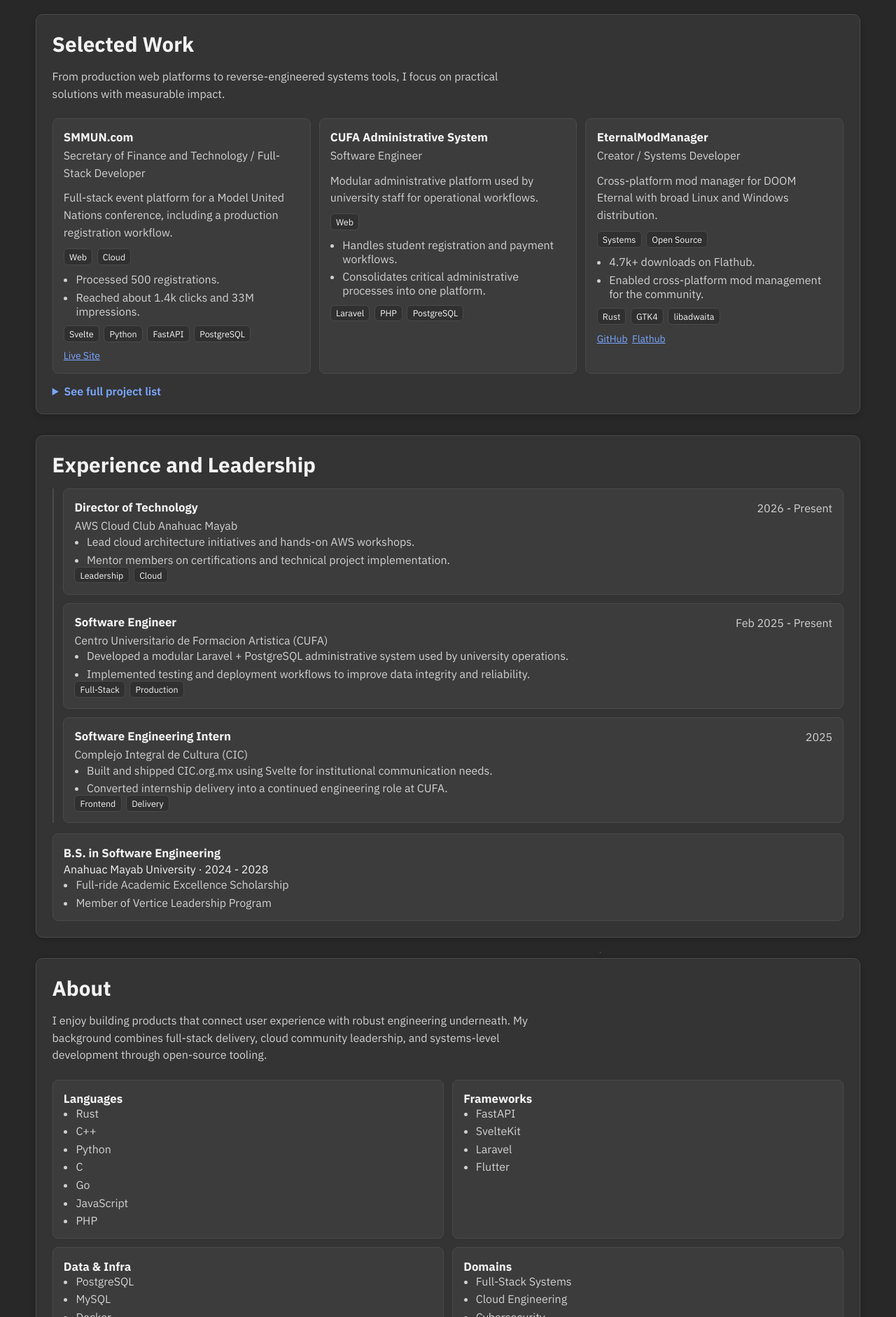
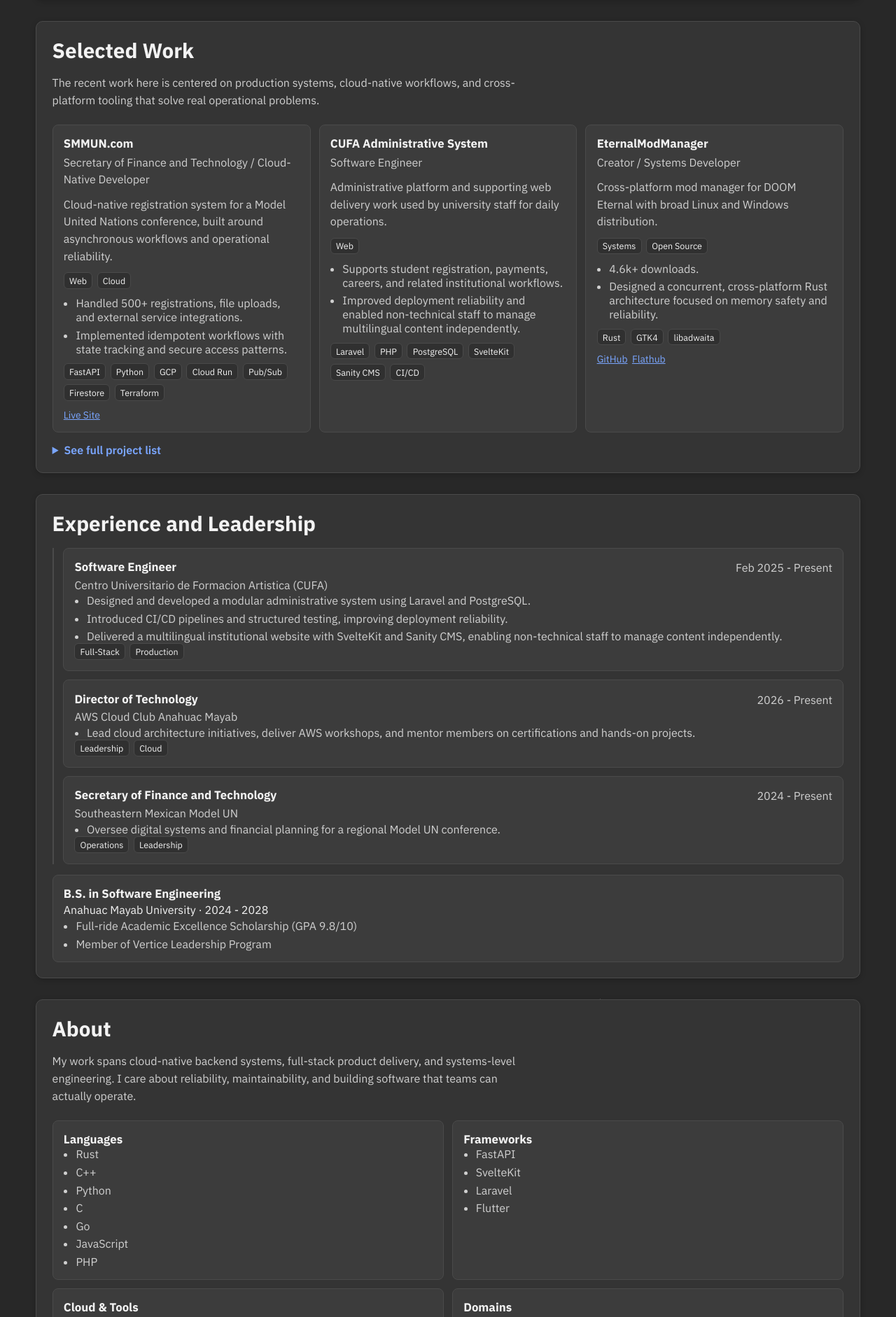
Before and after one commit to brunoanc/brunoanc.github.io, a Svelte app: page / in a window 1280 px wide. Shown: the part 738-2620 px from the top of the page at 70% size. Built offline with nearby package versions, Linux system fonts and the light colour scheme.

Commit message:
Update with new CV

```diff
--- a/src/App.svelte
+++ b/src/App.svelte
@@ -31,8 +31,8 @@
             <div class="home-copy">
                 <h1>{profile.headline}</h1>
                 <p class="lead">
-                    Software engineering student focused on full-stack, cloud, and systems work,
-                    with production delivery in education and event platforms.
+                    Software engineering student with hands-on experience in cloud-native systems,
+                    full-stack development, and cybersecurity.
                 </p>
                 <div class="hero-actions">
                     <a class="btn primary" href="#projects">View Projects</a>
@@ -89,8 +89,8 @@
 
     <Section id="projects" title="Selected Work">
         <p class="section-lead">
-            From production web platforms to reverse-engineered systems tools, I focus on practical
-            solutions with measurable impact.
+            The recent work here is centered on production systems, cloud-native workflows, and
+            cross-platform tooling that solve real operational problems.
         </p>
 
         <div class="project-grid">
@@ -129,9 +129,9 @@
 
     <Section id="about" title="About">
         <p class="section-lead">
-            I enjoy building products that connect user experience with robust engineering
-            underneath. My background combines full-stack delivery, cloud community leadership, and
-            systems-level development through open-source tooling.
+            My work spans cloud-native backend systems, full-stack product delivery, and
+            systems-level engineering. I care about reliability, maintainability, and building
+            software that teams can actually operate.
         </p>
 
         <div class="skills-grid">
@@ -150,8 +150,8 @@
 
     <Section id="cv" title="My CV">
         <p class="section-lead">
-            Software engineering student with hands-on experience in full-stack systems,
-            cybersecurity, and systems-level programming.
+            Software engineering student with hands-on experience in cloud-native systems,
+            full-stack development, and cybersecurity.
         </p>
         <div class="cv-actions">
             <a class="btn primary" href="/Bruno-Ancona-CV-English.pdf" download
@@ -165,9 +165,9 @@
             <article>
                 <h3>Current Focus</h3>
                 <ul>
-                    <li>Cloud, backend reliability, and secure software practices.</li>
-                    <li>Production systems for institutional and event operations.</li>
-                    <li>Cross-platform tooling and performance-oriented engineering.</li>
+                    <li>Cloud-native backend systems, infrastructure, and reliable operations.</li>
+                    <li>Production software for institutional and event-driven workflows.</li>
+                    <li>Cross-platform tooling and security-aware engineering practices.</li>
                 </ul>
             </article>
             <article>
--- a/src/data/certifications.js
+++ b/src/data/certifications.js
@@ -1,6 +1,6 @@
 export const certifications = [
     { label: 'AWS Certified Cloud Practitioner (CLF-C02) - Jan 2026', icon: 'cloud' },
-    { label: 'OEA Cyber Challenge Mexico 2025 - 1st Place', icon: 'trophy' },
+    { label: 'OEA Cyber Challenge Mexico 2025 CTF - 1st Place (50+ teams)', icon: 'trophy' },
     { label: 'Google Cybersecurity Certificate - Oct 2025', icon: 'shield' },
     { label: 'Full-ride Academic Excellence Scholarship', icon: 'cap' }
 ];
--- a/src/data/experience.js
+++ b/src/data/experience.js
@@ -1,33 +1,30 @@
 export const experience = [
+    {
+        org: 'Centro Universitario de Formacion Artistica (CUFA)',
+        role: 'Software Engineer',
+        period: 'Feb 2025 - Present',
+        highlights: [
+            'Designed and developed a modular administrative system using Laravel and PostgreSQL.',
+            'Introduced CI/CD pipelines and structured testing, improving deployment reliability.',
+            'Delivered a multilingual institutional website with SvelteKit and Sanity CMS, enabling non-technical staff to manage content independently.'
+        ],
+        tags: ['Full-Stack', 'Production']
+    },
     {
         org: 'AWS Cloud Club Anahuac Mayab',
         role: 'Director of Technology',
         period: '2026 - Present',
         highlights: [
-            'Lead cloud architecture initiatives and hands-on AWS workshops.',
-            'Mentor members on certifications and technical project implementation.'
+            'Lead cloud architecture initiatives, deliver AWS workshops, and mentor members on certifications and hands-on projects.'
         ],
         tags: ['Leadership', 'Cloud']
     },
     {
-        org: 'Centro Universitario de Formacion Artistica (CUFA)',
-        role: 'Software Engineer',
-        period: 'Feb 2025 - Present',
-        highlights: [
-            'Developed a modular Laravel + PostgreSQL administrative system used by university operations.',
-            'Implemented testing and deployment workflows to improve data integrity and reliability.'
-        ],
-        tags: ['Full-Stack', 'Production']
-    },
-    {
-        org: 'Complejo Integral de Cultura (CIC)',
-        role: 'Software Engineering Intern',
-        period: '2025',
-        highlights: [
-            'Built and shipped CIC.org.mx using Svelte for institutional communication needs.',
-            'Converted internship delivery into a continued engineering role at CUFA.'
-        ],
-        tags: ['Frontend', 'Delivery']
+        org: 'Southeastern Mexican Model UN',
+        role: 'Secretary of Finance and Technology',
+        period: '2024 - Present',
+        highlights: ['Oversee digital systems and financial planning for a regional Model UN conference.'],
+        tags: ['Operations', 'Leadership']
     }
 ];
 
@@ -35,5 +32,5 @@
     org: 'Anahuac Mayab University',
     degree: 'B.S. in Software Engineering',
     period: '2024 - 2028',
-    notes: ['Full-ride Academic Excellence Scholarship', 'Member of Vertice Leadership Program']
+    notes: ['Full-ride Academic Excellence Scholarship (GPA 9.8/10)', 'Member of Vertice Leadership Program']
 };
--- a/src/data/profile.js
+++ b/src/data/profile.js
@@ -3,8 +3,8 @@
     location: 'Merida, MX',
     email: 'brunoanconasala@gmail.com',
     phone: '(999) 903-3025',
-    headline: 'I build reliable software across web, cloud, and low-level systems.',
-    intro: 'Software Engineering student at Anahuac Mayab (2024-2028), Director of Technology at AWS Cloud Club, and developer focused on scalable full-stack products, cybersecurity-minded engineering, and performance-oriented tooling.',
+    headline: 'I build cloud-native, full-stack, and systems software that solves real operational problems.',
+    intro: 'Software engineering student at Anahuac Mayab with hands-on experience in cloud-native systems, full-stack development, and cybersecurity. I build production software for institutional operations, event platforms, and cross-platform tooling.',
     availability:
         'Open to internships, collaborative projects, and engineering opportunities in full-stack, cloud, and systems development.',
     links: {
--- a/src/data/projects.js
+++ b/src/data/projects.js
@@ -2,14 +2,17 @@
     {
         slug: 'smmun',
         title: 'SMMUN.com',
-        role: 'Secretary of Finance and Technology / Full-Stack Developer',
+        role: 'Secretary of Finance and Technology / Cloud-Native Developer',
         summary:
-            'Full-stack event platform for a Model United Nations conference, including a production registration workflow.',
-        problem: 'The event required reliable online registration and operational coordination.',
+            'Cloud-native registration system for a Model United Nations conference, built around asynchronous workflows and operational reliability.',
+        problem: 'The event required reliable registration processing, file handling, and operational coordination at production scale.',
         solution:
-            'Built a Svelte frontend with a Python backend and PostgreSQL-backed form pipeline for end-to-end data handling.',
-        impact: ['Processed 500 registrations.', 'Reached about 1.4k clicks and 33M impressions.'],
-        stack: ['Svelte', 'Python', 'FastAPI', 'PostgreSQL'],
+            'Designed and deployed an event-driven architecture on Google Cloud with FastAPI, asynchronous processing, signed URL-based file flows, and infrastructure as code.',
+        impact: [
+            'Handled 500+ registrations, file uploads, and external service integrations.',
+            'Implemented idempotent workflows with state tracking and secure access patterns.'
+        ],
+        stack: ['FastAPI', 'Python', 'GCP', 'Cloud Run', 'Pub/Sub', 'Firestore', 'Terraform'],
         links: [{ label: 'Live Site', href: 'https://smmun.com' }],
         tags: ['Web', 'Cloud'],
         featured: true
@@ -36,15 +39,16 @@
         title: 'CUFA Administrative System',
         role: 'Software Engineer',
         summary:
-            'Modular administrative platform used by university staff for operational workflows.',
+            'Administrative platform and supporting web delivery work used by university staff for daily operations.',
         problem:
             'CUFA needed a centralized system for registration, payments, careers, and administration.',
-        solution: 'Developed a Laravel + PostgreSQL system used in daily institutional operations.',
+        solution:
+            'Built the core Laravel + PostgreSQL system, added CI/CD and structured testing, and shipped a multilingual SvelteKit + Sanity website for staff-managed content.',
         impact: [
-            'Handles student registration and payment workflows.',
-            'Consolidates critical administrative processes into one platform.'
+            'Supports student registration, payments, careers, and related institutional workflows.',
+            'Improved deployment reliability and enabled non-technical staff to manage multilingual content independently.'
         ],
-        stack: ['Laravel', 'PHP', 'PostgreSQL'],
+        stack: ['Laravel', 'PHP', 'PostgreSQL', 'SvelteKit', 'Sanity CMS', 'CI/CD'],
         links: [],
         tags: ['Web'],
         featured: true
@@ -59,8 +63,8 @@
         solution:
             'Built with Rust, GTK4, and libadwaita; distributed through Flathub, Snap, AppImage, AUR, and Windows EXE.',
         impact: [
-            '4.7k+ downloads on Flathub.',
-            'Enabled cross-platform mod management for the community.'
+            '4.6k+ downloads.',
+            'Designed a concurrent, cross-platform Rust architecture focused on memory safety and reliability.'
         ],
         stack: ['Rust', 'GTK4', 'libadwaita'],
         links: [
--- a/src/data/skills.js
+++ b/src/data/skills.js
@@ -8,11 +8,11 @@
         items: ['FastAPI', 'SvelteKit', 'Laravel', 'Flutter']
     },
     {
-        title: 'Data & Infra',
-        items: ['PostgreSQL', 'MySQL', 'Docker', 'CI/CD', 'Linux']
+        title: 'Cloud & Tools',
+        items: ['AWS', 'GCP', 'Docker', 'Terraform', 'CI/CD', 'Git', 'Linux']
     },
     {
         title: 'Domains',
-        items: ['Full-Stack Systems', 'Cloud Engineering', 'Cybersecurity', 'Reverse Engineering']
+        items: ['Cloud-Native Systems', 'Full-Stack Development', 'Cybersecurity', 'Reverse Engineering']
     }
 ];
```
Also changed, not shown: 2 other files (tests, documents, lock files or other folders).
